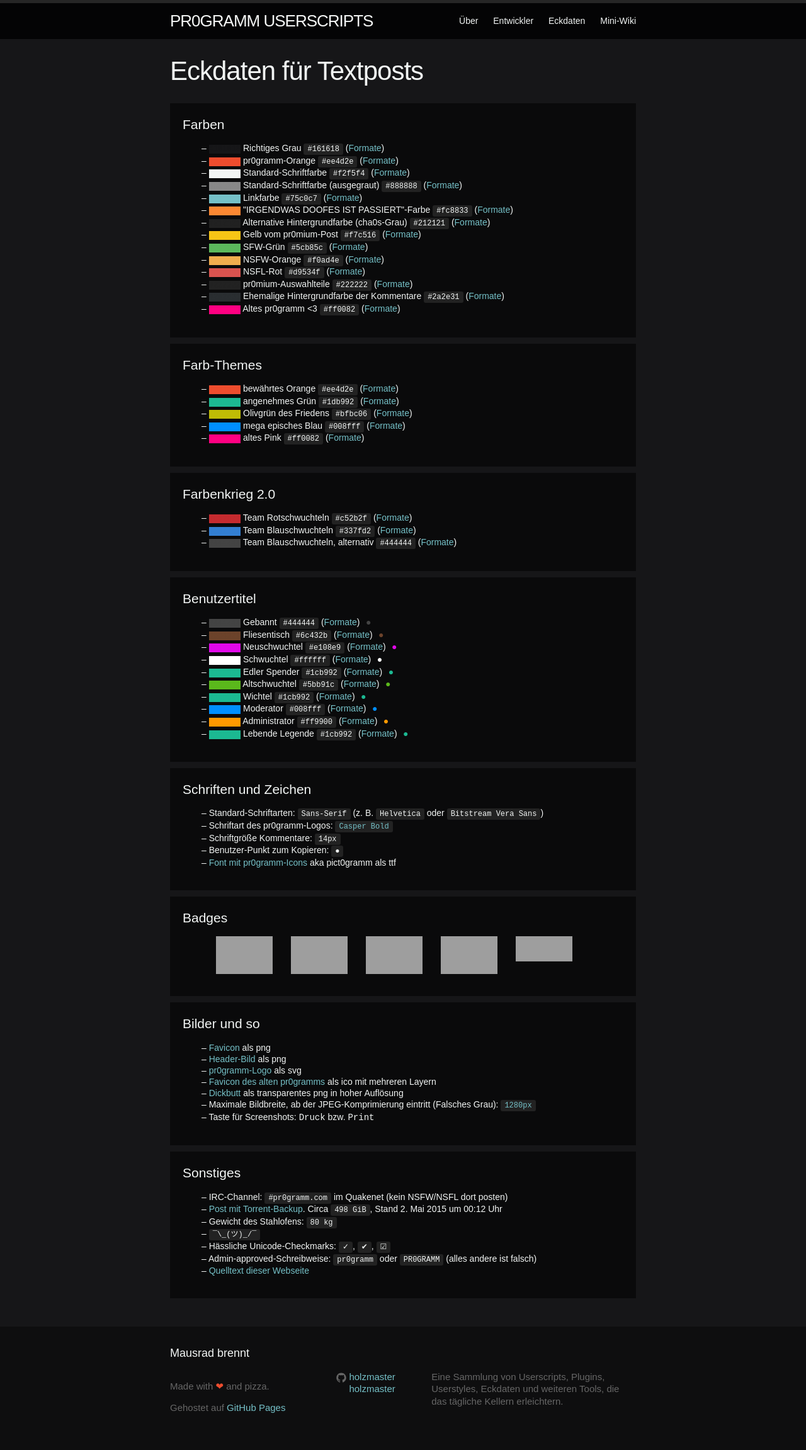
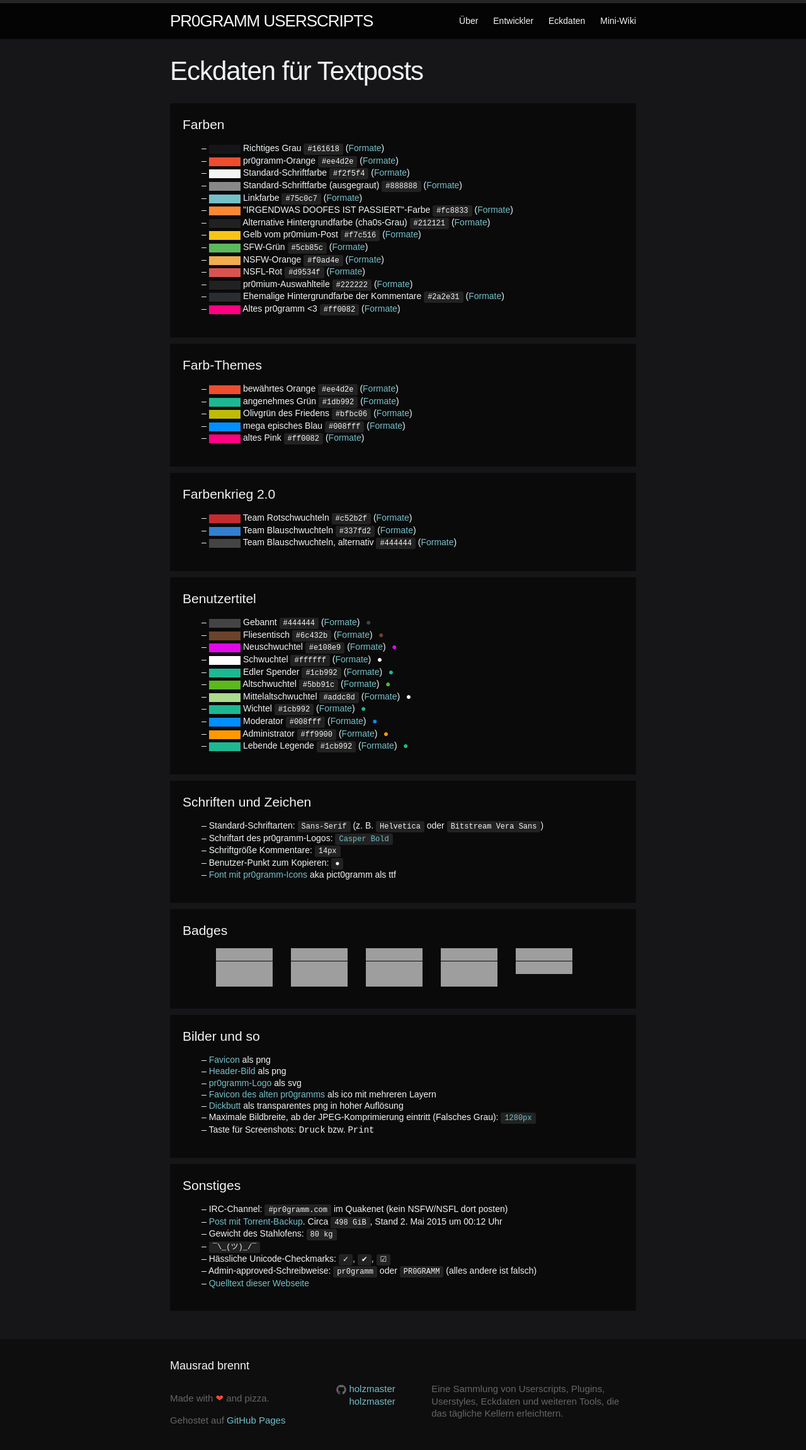
Before and after one commit to holzmaster/userscripts, a Jekyll site: the page built from eckdaten.html, in a window 1280 px wide, cut to the strip 0-2325 px from the top of the page. Shown: the top 2303 px of the strip at 63% size. Built offline with Jekyll 4.4.1, drawn with Linux system fonts in a browser that asks for light colours; grey boxes are pictures that could not be loaded.

Commit message:
Added mittelaltschwuchtel

```diff
--- a/css/main.scss
+++ b/css/main.scss
@@ -101,6 +101,7 @@
 
 $pr0-schwuchtel: #ffffff;
 $pr0-altschwuchtel: #5bb91c;
+$pr0-mittelaltschwuchtel: #addc8d;
 $pr0-neuschwuchtel: #e108e9;
 $pr0-admin: #ff9900;
 $pr0-gebannt: #444444;
@@ -123,6 +124,7 @@
 .um7:after { color: $pr0-legende; }
 .um8:after { color: $pr0-wichtel; }
 .um9:after { color: $pr0-spender; }
+.um10:after { color: $pr0-mittelaltschwuchtel; }
 
 .badge {
 	color: #FFF;
--- a/eckdaten.html
+++ b/eckdaten.html
@@ -27,6 +27,10 @@
     name: Altschwuchtel
     css: um2
     color: 5bb91c
+  -
+    name: Mittelaltschwuchtel
+    css: um11
+    color: addc8d
   -
     name: Wichtel
     css: um8
```
